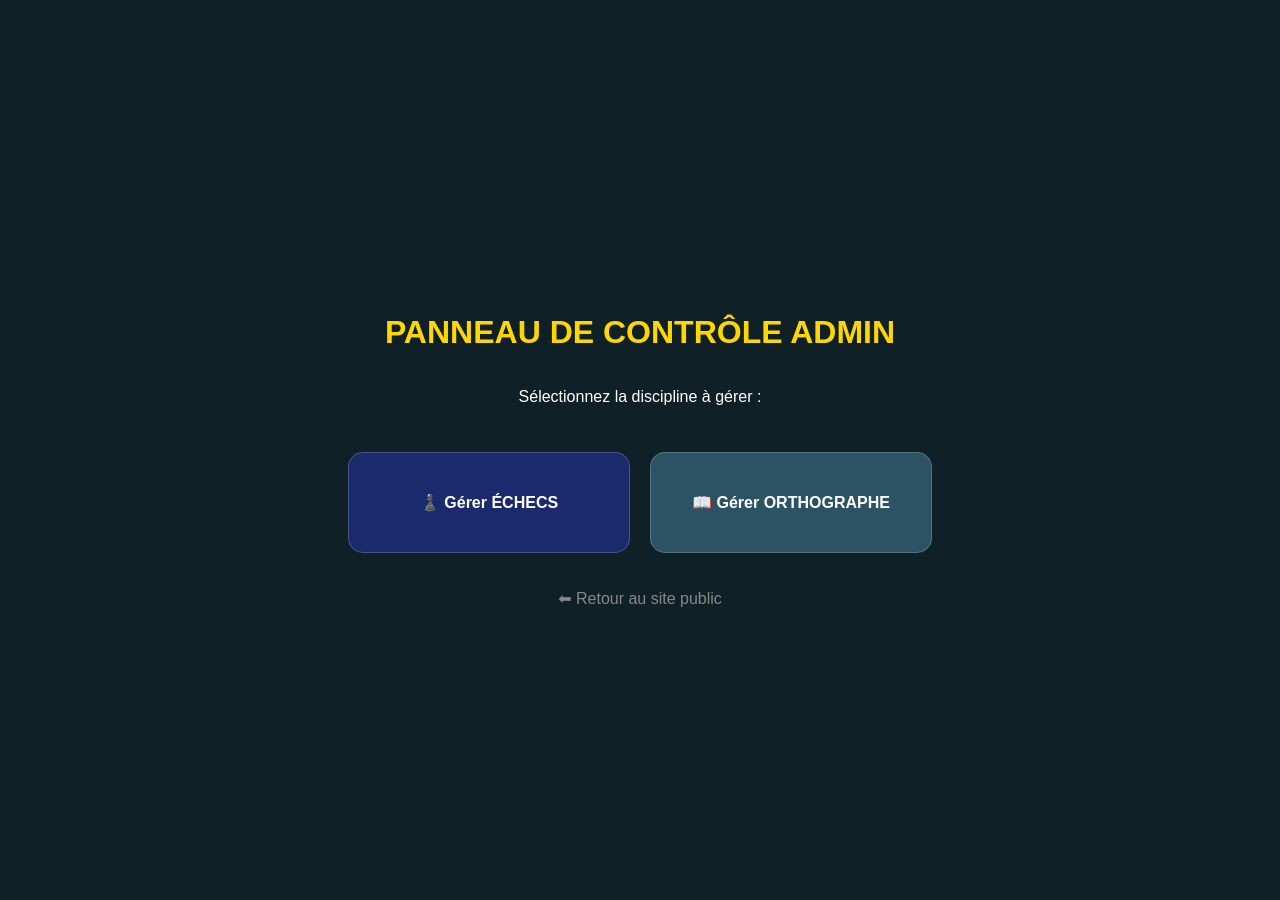
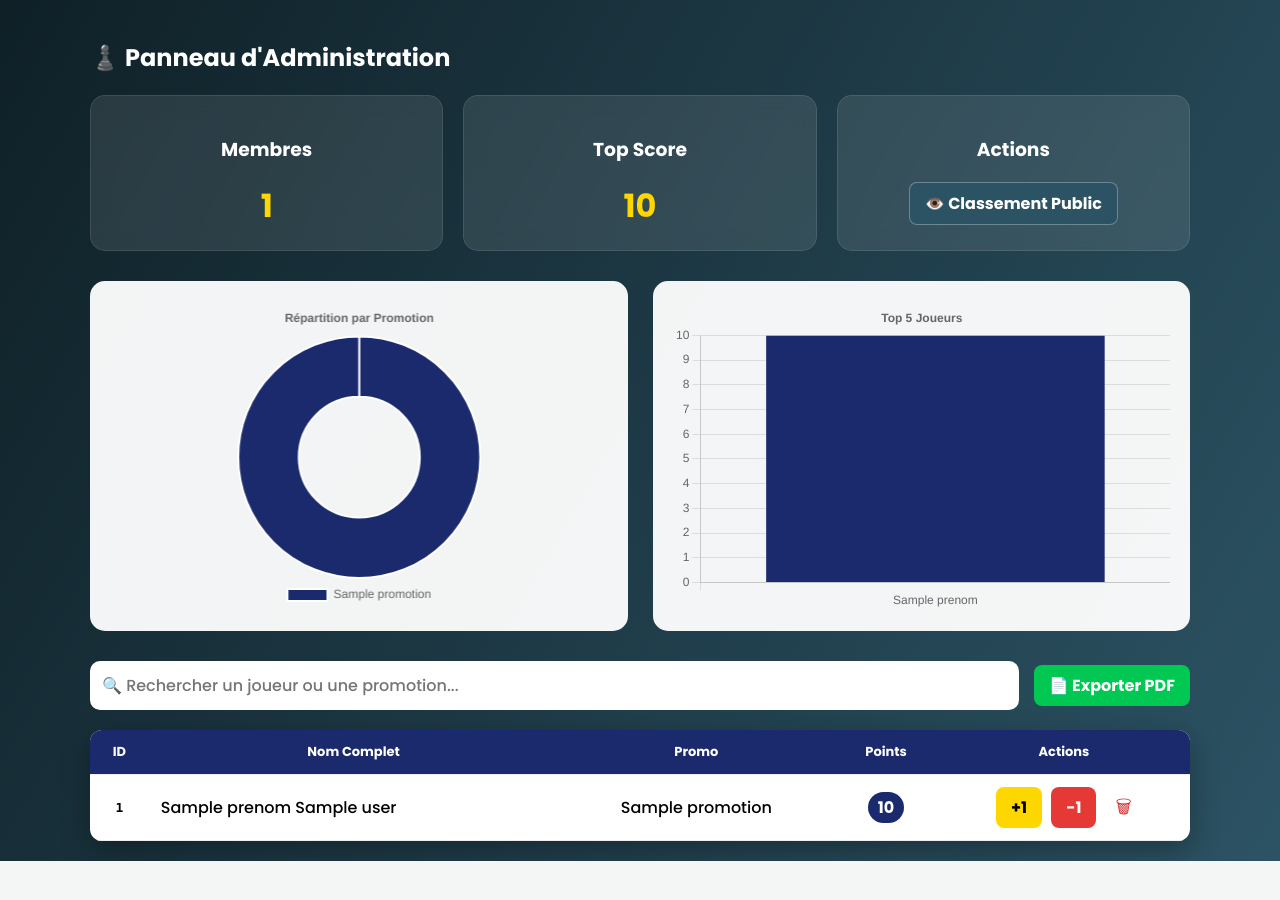
Before and after one commit to erno-ngoy/cee, a Flask app: page /admin in a window 1280 px wide. After the commit the page ends 861 px from the top, so only its background shows below. Run offline with Flask 3, Linux system fonts and the light colour scheme; tables that the repository leaves empty hold one stand-in row (values such as "Sample post"); a database or web service that is not in the repository returns one stand-in record (values such as "Sample title"); some libraries are stand-ins or nearby versions.

Commit message:
Correction d'un bug

```diff
--- a/app.py
+++ b/app.py
@@ -1,4 +1,4 @@
-from flask import Flask, render_template, request, redirect, send_file, render_template_string, url_for
+from flask import Flask, render_template, request, redirect, send_file, render_template_string
 import psycopg2
 import io
 import os
@@ -29,24 +29,26 @@ def notifier_activite(sujet, message_corps):
     """Version sécurisée pour éviter les erreurs 502 et timeouts Railway"""
     try:
         msg = MIMEText(message_corps)
-        msg['Subject'] = f"♟️ ESI : {sujet}"
+        msg['Subject'] = f"♟️ ESI ECHECS : {sujet}"
         msg['From'] = EMAIL_EXPEDITEUR
         msg['To'] = ", ".join(DESTINATAIRES)
 
+        # Timeout réduit à 2 secondes pour ne pas bloquer le serveur
         with smtplib.SMTP('smtp.gmail.com', 587, timeout=2) as serveur:
             serveur.starttls()
             serveur.login(EMAIL_EXPEDITEUR, MOT_DE_PASSE_APP)
             serveur.sendmail(EMAIL_EXPEDITEUR, DESTINATAIRES, msg.as_string())
     except Exception as e:
-        print(f"NOTIFICATION EMAIL IGNORÉE : {e}")
+        print(f"NOTIFICATION EMAIL IGNORÉE (Problème réseau Railway) : {e}")
 
 
 # =========================
-# GESTIONNAIRE D'ERREUR GLOBAL
+# GESTIONNAIRE D'ERREUR GLOBAL (AJOUTÉ)
 # =========================
 @app.errorhandler(Exception)
 def handle_exception(e):
-    print(f"ERREUR CAPTURÉE : {e}")
+    """Capture toutes les erreurs et affiche un message simple"""
+    print(f"ERREUR CAPTURÉE : {e}") # Visible uniquement dans tes logs Railway
     return """
     <div style="text-align:center; padding:50px; font-family:sans-serif; background:#0f2027; color:white; min-height:100vh; display:flex; flex-direction:column; align-items:center; justify-content:center;">
         <h1 style="color:#ffd700; font-size:40px;">♟️ Oups !</h1>
@@ -82,42 +84,8 @@ def get_db_connection():
 
 
 # =========================
-# TEMPLATES HTML INTÉGRÉS
+# DESIGN CARTE DE MEMBRE
 # =========================
-PORTAL_HTML = """
-<!DOCTYPE html>
-<html>
-<head>
-    <meta name="viewport" content="width=device-width, initial-scale=1.0">
-    <style>
-        body { background: #0f2027; font-family: 'Segoe UI', sans-serif; display: flex; flex-direction: column; align-items: center; justify-content: center; min-height: 100vh; margin: 0; color: white; text-align: center; }
-        .choice-container { display: flex; gap: 20px; flex-wrap: wrap; justify-content: center; padding: 20px; margin-top: 30px; }
-        .card { background: rgba(255,255,255,0.1); border: 1px solid rgba(255,255,255,0.2); border-radius: 20px; width: 280px; padding: 40px; text-align: center; cursor: pointer; transition: 0.3s; text-decoration: none; color: white; backdrop-filter: blur(10px); }
-        .card:hover { transform: translateY(-10px); background: rgba(255,255,255,0.2); border-color: #ffd700; }
-        .card h2 { color: #ffd700; margin: 15px 0; }
-        .icon { font-size: 50px; }
-    </style>
-</head>
-<body>
-    <h1>BIENVENUE À L'ESI</h1>
-    <p>Sélectionnez votre club pour vous inscrire ou voir le classement</p>
-    <div class="choice-container">
-        <a href="/echecs" class="card">
-            <div class="icon">♟️</div>
-            <h2>ÉCHECS</h2>
-            <p>Club d'Échecs ESI</p>
-        </a>
-        <a href="/orthographe" class="card">
-            <div class="icon">📖</div>
-            <h2>ORTHOGRAPHE</h2>
-            <p>Concours d'Épellation</p>
-        </a>
-    </div>
-    <a href="/admin" style="margin-top:50px; color:#555; text-decoration:none;">Accès Administration</a>
-</body>
-</html>
-"""
-
 SUCCESS_HTML = """
 <!DOCTYPE html>
 <html>
@@ -128,9 +96,9 @@ SUCCESS_HTML = """
         body { background: #0f2027; font-family: 'Segoe UI', sans-serif; display: flex; flex-direction: column; align-items: center; min-height: 100vh; margin: 0; padding: 20px; color: white; }
         #memberCard {
             background: white; color: #333; width: 340px; padding: 25px; border-radius: 20px;
-            box-shadow: 0 15px 35px rgba(0,0,0,0.5); text-align: center; border-top: 12px solid {{color}};
+            box-shadow: 0 15px 35px rgba(0,0,0,0.5); text-align: center; border-top: 12px solid #1a2a6c;
         }
-        .user-id { background: {{color}}; color: white; padding: 10px; border-radius: 8px; font-family: monospace; font-size: 18px; font-weight: bold; margin: 15px 0; }
+        .user-id { background: #1a2a6c; color: #ffd700; padding: 10px; border-radius: 8px; font-family: monospace; font-size: 18px; font-weight: bold; margin: 15px 0; }
         .qr-area img { width: 120px; height: 120px; }
         .actions { margin-top: 25px; display: flex; flex-direction: column; gap: 10px; width: 340px; }
         .btn { padding: 15px; border-radius: 12px; font-weight: bold; text-align: center; cursor: pointer; text-decoration: none; border: none; }
@@ -138,11 +106,11 @@ SUCCESS_HTML = """
 </head>
 <body>
     <div id="memberCard">
-        <h3 style="color:{{color}}; margin:0;">{{club_name}}</h3>
+        <h3 style="color:#1a2a6c; margin:0;">CLUB D'ÉCHECS ESI</h3>
         <p style="font-size:12px; color:#666;">CARTE OFFICIELLE</p>
         <div style="text-align:left; margin-top:15px;">
             <small style="color:#999; font-weight:bold;">NOM COMPLET</small><br>
-            <span style="font-weight:bold; color:{{color}};">{{prenom}} {{nom}}</span>
+            <span style="font-weight:bold; color:#1a2a6c;">{{prenom}} {{nom}}</span>
         </div>
         <div class="user-id">{{user_id}}</div>
         <div class="qr-area">
@@ -150,9 +118,8 @@ SUCCESS_HTML = """
         </div>
     </div>
     <div class="actions">
-        <button onclick="downloadCard()" class="btn" style="background:{{color}}; color:white;">📥 TÉLÉCHARGER LA CARTE (PNG)</button>
-        <a href="/classement_{{discipline}}" class="btn" style="background:rgba(255,255,255,0.1); color:white; border:1px solid white;">VOIR LE CLASSEMENT</a>
-        <a href="/" class="btn" style="color:white; opacity:0.6;">RETOUR ACCUEIL</a>
+        <button onclick="downloadCard()" class="btn" style="background:#ffd700; color:#000;">📥 TÉLÉCHARGER LA CARTE (PNG)</button>
+        <a href="/classement" class="btn" style="background:rgba(255,255,255,0.1); color:white; border:1px solid white;">VOIR LE CLASSEMENT</a>
     </div>
     <script>
         function downloadCard() {
@@ -170,200 +137,130 @@ SUCCESS_HTML = """
 
 
 # =========================
-# ROUTES PRINCIPALES
+# ROUTES
 # =========================
 
-@app.route('/')
-def portal():
-    return render_template_string(PORTAL_HTML)
-
-
-# --- SECTION ECHECS ---
-
-@app.route('/echecs', methods=['GET', 'POST'])
-def index_echecs():
+@app.route('/', methods=['GET', 'POST'])
+def index():
     if request.method == 'POST':
         nom = request.form['nom'].upper().strip()
         postnom = request.form['postnom'].upper().strip()
         prenom = request.form['prenom'].capitalize().strip()
         telephone = request.form['telephone'].strip()
         promotion = request.form['promotion']
-        conn = get_db_connection(); c = conn.cursor()
-        c.execute("SELECT user_id FROM users WHERE nom=%s AND postnom=%s AND prenom=%s", (nom, postnom, prenom))
-        existing = c.fetchone()
-        if existing:
-            user_id = existing[0]
-        else:
-            c.execute("SELECT COUNT(*) FROM users WHERE promotion = %s", (promotion,))
-            user_id = f"CHESS-{promotion}-{str(c.fetchone()[0] + 1).zfill(3)}"
-            c.execute("INSERT INTO users (user_id, nom, postnom, prenom, telephone, promotion) VALUES (%s,%s,%s,%s,%s,%s)", (user_id, nom, postnom, prenom, telephone, promotion))
-            conn.commit()
-            notifier_activite("Nouveau Membre Échecs", f"{prenom} {nom} ({promotion})")
-        conn.close()
-        return render_template_string(SUCCESS_HTML, user_id=user_id, prenom=prenom, nom=nom, color="#1a2a6c", club_name="CLUB D'ÉCHECS ESI", discipline="echecs")
-    return render_template('index.html', discipline='echecs', club_name="Club d'Échecs ESI")
+        try:
+            conn = get_db_connection()
+            c = conn.cursor()
+            c.execute("SELECT user_id FROM users WHERE nom=%s AND postnom=%s AND prenom=%s", (nom, postnom, prenom))
+            existing = c.fetchone()
+            if existing:
+                user_id = existing[0]
+            else:
+                c.execute("SELECT COUNT(*) FROM users WHERE promotion = %s", (promotion,))
+                user_id = f"{promotion}-{nom}-{str(c.fetchone()[0] + 1).zfill(3)}"
+                c.execute(
+                    "INSERT INTO users (user_id, nom, postnom, prenom, telephone, promotion) VALUES (%s,%s,%s,%s,%s,%s)",
+                    (user_id, nom, postnom, prenom, telephone, promotion))
+                conn.commit()
+                notifier_activite("Nouveau Membre", f"{prenom} {nom} ({promotion}) s'est inscrit.")
+            conn.close()
+            return render_template_string(SUCCESS_HTML, user_id=user_id, prenom=prenom, nom=nom, promotion=promotion)
+        except Exception as e:
+            # Cette erreur sera maintenant aussi capturée par le handler global si nécessaire
+            raise e
+    return render_template('index.html')
 
-
-@app.route('/classement_echecs')
-def classement_echecs():
-    conn = get_db_connection(); c = conn.cursor()
-    c.execute("SELECT prenom, nom, promotion, points FROM users ORDER BY points DESC")
-    members = c.fetchall(); conn.close()
-    return render_template('classement.html', members=members, discipline='echecs', club_name="Club d'Échecs ESI")
-
-
-# --- SECTION ORTHOGRAPHE ---
-
-@app.route('/orthographe', methods=['GET', 'POST'])
-def index_ortho():
-    if request.method == 'POST':
-        nom = request.form['nom'].upper().strip()
-        postnom = request.form['postnom'].upper().strip()
-        prenom = request.form['prenom'].capitalize().strip()
-        telephone = request.form['telephone'].strip()
-        promotion = request.form['promotion']
-        conn = get_db_connection(); c = conn.cursor()
-        c.execute("SELECT user_id FROM users_ortho WHERE nom=%s AND postnom=%s AND prenom=%s", (nom, postnom, prenom))
-        existing = c.fetchone()
-        if existing:
-            user_id = existing[0]
-        else:
-            c.execute("SELECT COUNT(*) FROM users_ortho WHERE promotion = %s", (promotion,))
-            user_id = f"ORTHO-{promotion}-{str(c.fetchone()[0] + 1).zfill(3)}"
-            c.execute("INSERT INTO users_ortho (user_id, nom, postnom, prenom, telephone, promotion) VALUES (%s,%s,%s,%s,%s,%s)", (user_id, nom, postnom, prenom, telephone, promotion))
-            conn.commit()
-            notifier_activite("Nouveau Membre Ortho", f"{prenom} {nom} ({promotion})")
-        conn.close()
-        return render_template_string(SUCCESS_HTML, user_id=user_id, prenom=prenom, nom=nom, color="#2c5364", club_name="ESI ORTHOGRAPHE", discipline="ortho")
-    return render_template('index.html', discipline='ortho', club_name="ESI Orthographe & Épellation")
-
-
-@app.route('/classement_ortho')
-def classement_ortho():
-    conn = get_db_connection(); c = conn.cursor()
-    c.execute("SELECT prenom, nom, promotion, points FROM users_ortho ORDER BY points DESC")
-    members = c.fetchall(); conn.close()
-    return render_template('classement.html', members=members, discipline='ortho', club_name="ESI Orthographe & Épellation")
-
-
-# =========================
-# ADMINISTRATION MIXTE
-# =========================
 
 @app.route('/admin')
 @auth.login_required
-def admin_portal():
-    return """
-    <body style="background:#0f2027; color:white; font-family:sans-serif; text-align:center; padding:50px; display:flex; flex-direction:column; align-items:center; justify-content:center; min-height:100vh; margin:0;">
-        <h1 style="color:#ffd700;">PANNEAU DE CONTRÔLE ADMIN</h1>
-        <p>Sélectionnez la discipline à gérer :</p>
-        <div style="display:flex; gap:20px; justify-content:center; margin-top:30px; flex-wrap:wrap;">
-            <a href="/admin_echecs" style="padding:40px; background:#1a2a6c; color:white; text-decoration:none; border-radius:15px; width:200px; font-weight:bold; border: 1px solid rgba(255,255,255,0.2);">♟️ Gérer ÉCHECS</a>
-            <a href="/admin_ortho" style="padding:40px; background:#2c5364; color:white; text-decoration:none; border-radius:15px; width:200px; font-weight:bold; border: 1px solid rgba(255,255,255,0.2);">📖 Gérer ORTHOGRAPHE</a>
-        </div>
-        <br><br><a href="/" style="color:#888; text-decoration:none;">⬅ Retour au site public</a>
-    </body>
-    """
-
-@app.route('/admin_echecs')
-@auth.login_required
-def admin_echecs():
-    conn = get_db_connection(); c = conn.cursor()
+def admin():
+    conn = get_db_connection()
+    c = conn.cursor()
     c.execute("SELECT id, user_id, nom, postnom, prenom, telephone, promotion, points FROM users ORDER BY points DESC")
-    users = c.fetchall(); conn.close()
-    return render_template('admin.html', users=users, title="Administration Échecs", discipline="echecs")
-
-@app.route('/admin_ortho')
-@auth.login_required
-def admin_ortho():
-    conn = get_db_connection(); c = conn.cursor()
-    c.execute("SELECT id, user_id, nom, postnom, prenom, telephone, promotion, points FROM users_ortho ORDER BY points DESC")
-    users = c.fetchall(); conn.close()
-    return render_template('admin.html', users=users, title="Administration Orthographe", discipline="ortho")
+    users = c.fetchall()
+    conn.close()
+    return render_template('admin.html', users=users)
 
 
-# --- ACTIONS POINTS (ECHECS) ---
 @app.route('/add_point/<int:id>')
 @auth.login_required
 def add_point(id):
-    conn = get_db_connection(); c = conn.cursor()
+    conn = get_db_connection()
+    c = conn.cursor()
     c.execute("UPDATE users SET points = points + 1 WHERE id = %s", (id,))
-    conn.commit(); conn.close()
-    return redirect('/admin_echecs')
+    conn.commit()
+    conn.close()
+    return redirect('/admin')
+
 
 @app.route('/remove_point/<int:id>')
 @auth.login_required
 def remove_point(id):
-    conn = get_db_connection(); c = conn.cursor()
+    conn = get_db_connection()
+    c = conn.cursor()
     c.execute("UPDATE users SET points = GREATEST(0, points - 1) WHERE id = %s", (id,))
-    conn.commit(); conn.close()
-    return redirect('/admin_echecs')
-
-@app.route('/delete_echecs/<int:id>')
-@auth.login_required
-def delete_echecs(id):
-    conn = get_db_connection(); c = conn.cursor()
-    c.execute("DELETE FROM users WHERE id = %s", (id,))
-    conn.commit(); conn.close()
-    return redirect('/admin_echecs')
+    conn.commit()
+    conn.close()
+    return redirect('/admin')
 
 
-# --- ACTIONS POINTS (ORTHO) ---
-@app.route('/add_point_ortho/<int:id>')
+@app.route('/export_pdf')
 @auth.login_required
-def add_point_ortho(id):
-    conn = get_db_connection(); c = conn.cursor()
-    c.execute("UPDATE users_ortho SET points = points + 1 WHERE id = %s", (id,))
-    conn.commit(); conn.close()
-    return redirect('/admin_ortho')
+def export_pdf():
+    try:
+        conn = get_db_connection()
+        c = conn.cursor()
+        c.execute("SELECT user_id, nom, postnom, prenom, points, promotion FROM users ORDER BY points DESC")
+        users = c.fetchall()
+        conn.close()
 
-@app.route('/remove_point_ortho/<int:id>')
-@auth.login_required
-def remove_point_ortho(id):
-    conn = get_db_connection(); c = conn.cursor()
-    c.execute("UPDATE users_ortho SET points = GREATEST(0, points - 1) WHERE id = %s", (id,))
-    conn.commit(); conn.close()
-    return redirect('/admin_ortho')
+        buffer = io.BytesIO()
+        doc = SimpleDocTemplate(buffer, pagesize=A4)
+        elements = []
+        styles = getSampleStyleSheet()
 
-@app.route('/delete_ortho/<int:id>')
-@auth.login_required
-def delete_ortho(id):
-    conn = get_db_connection(); c = conn.cursor()
-    c.execute("DELETE FROM users_ortho WHERE id = %s", (id,))
-    conn.commit(); conn.close()
-    return redirect('/admin_ortho')
+        elements.append(Paragraph("LISTE DES MEMBRES - CLUB D'ÉCHECS ESI", styles['Title']))
+
+        data = [["ID UNIQUE", "NOM & PRÉNOM", "PROMO", "PTS"]]
+        for u in users:
+            data.append([u[0], f"{u[1]} {u[3]}", u[5], str(u[4])])
+
+        t = Table(data, colWidths=[4 * cm, 8 * cm, 3 * cm, 2 * cm])
+        t.setStyle(TableStyle([
+            ('BACKGROUND', (0, 0), (-1, 0), colors.HexColor("#1a2a6c")),
+            ('TEXTCOLOR', (0, 0), (-1, 0), colors.whitesmoke),
+            ('ALIGN', (0, 0), (-1, -1), 'CENTER'),
+            ('GRID', (0, 0), (-1, -1), 1, colors.black),
+            ('FONTSIZE', (0, 0), (-1, 0), 12),
+            ('BOTTOMPADDING', (0, 0), (-1, 0), 12),
+        ]))
+        elements.append(t)
+        doc.build(elements)
+        buffer.seek(0)
+        return send_file(buffer, as_attachment=True, download_name="membres_echecs_esi.pdf", mimetype="application/pdf")
+    except Exception as e:
+        raise e
 
 
-# --- EXPORTS PDF ---
+@app.route('/delete/<int:id>')
+@auth.login_required
+def delete(id):
+    conn = get_db_connection()
+    c = conn.cursor()
+    c.execute("DELETE FROM users WHERE id = %s", (id,))
+    conn.commit()
+    conn.close()
+    return redirect('/admin')
 
-@app.route('/export_pdf_echecs')
-@auth.login_required
-def export_pdf_echecs():
-    return generate_pdf_report("users", "CLUB D'ÉCHECS ESI")
 
-@app.route('/export_pdf_ortho')
-@auth.login_required
-def export_pdf_ortho():
-    return generate_pdf_report("users_ortho", "ESI ORTHOGRAPHE & EPELATION")
-
-def generate_pdf_report(table_name, title):
-    conn = get_db_connection(); c = conn.cursor()
-    c.execute(f"SELECT user_id, nom, postnom, prenom, points, promotion FROM {table_name} ORDER BY points DESC")
-    users = c.fetchall(); conn.close()
-    buffer = io.BytesIO()
-    doc = SimpleDocTemplate(buffer, pagesize=A4)
-    elements = []
-    styles = getSampleStyleSheet()
-    elements.append(Paragraph(f"LISTE DES MEMBRES - {title}", styles['Title']))
-    data = [["ID UNIQUE", "NOM & PRÉNOM", "PROMO", "PTS"]]
-    for u in users:
-        data.append([u[0], f"{u[1]} {u[3]}", u[5], str(u[4])])
-    t = Table(data, colWidths=[4 * cm, 8 * cm, 3 * cm, 2 * cm])
-    t.setStyle(TableStyle([('BACKGROUND', (0, 0), (-1, 0), colors.HexColor("#1a2a6c")), ('TEXTCOLOR', (0, 0), (-1, 0), colors.whitesmoke), ('ALIGN', (0, 0), (-1, -1), 'CENTER'), ('GRID', (0, 0), (-1, -1), 1, colors.black)]))
-    elements.append(t)
-    doc.build(elements)
-    buffer.seek(0)
-    return send_file(buffer, as_attachment=True, download_name=f"membres_{table_name}.pdf", mimetype="application/pdf")
+@app.route('/classement')
+def classement():
+    conn = get_db_connection()
+    c = conn.cursor()
+    c.execute("SELECT prenom, nom, promotion, points FROM users ORDER BY points DESC")
+    members = c.fetchall()
+    conn.close()
+    return render_template('classement.html', members=members)
 
 
 if __name__ == '__main__':
--- a/templates/admin.html
+++ b/templates/admin.html
@@ -2,7 +2,7 @@
 <html lang="fr">
 <head>
     <meta charset="UTF-8">
-    <title>Administration - {{ title }}</title>
+    <title>Administration - ESI Échecs</title>
     <meta name="viewport" content="width=device-width, initial-scale=1.0">
     <link href="https://fonts.googleapis.com/css2?family=Poppins:wght@300;500;700&display=swap" rel="stylesheet">
     <script src="https://cdn.jsdelivr.net/npm/chart.js"></script>
@@ -39,10 +39,7 @@
 <body>
 
 <div class="container">
-    <div style="display: flex; justify-content: space-between; align-items: center;">
-        <h2>{% if discipline == 'echecs' %}♟️{% else %}📖{% endif %} {{ title }}</h2>
-        <a href="/" style="color: #ffd700; text-decoration: none; font-weight: bold;">⬅ Retour au Portail</a>
-    </div>
+    <h2>♟️ Panneau d'Administration</h2>
 
     <div class="dashboard-grid">
         <div class="stat-card"><h3>Membres</h3><div class="value">{{ users|length }}</div></div>
@@ -57,7 +54,7 @@
 
     <div class="top-bar">
         <input type="text" id="searchInput" placeholder="🔍 Rechercher un joueur ou une promotion...">
-        <a href="/export_pdf_{{ discipline }}" class="btn btn-pdf">📄 Exporter PDF</a>
+        <a href="/export_pdf" class="btn btn-pdf">📄 Exporter PDF</a>
     </div>
 
     <table id="usersTable">
@@ -72,15 +69,9 @@
                 <td>{{ user[6] }}</td>
                 <td><span class="pts-badge">{{ user[7] }}</span></td>
                 <td>
-                    {% if discipline == 'echecs' %}
-                        <a class="btn btn-win" href="/add_point/{{ user[0] }}">+1</a>
-                        <a class="btn btn-loss" href="/remove_point/{{ user[0] }}">-1</a>
-                    {% else %}
-                        <a class="btn btn-win" href="/add_point_ortho/{{ user[0] }}">+1</a>
-                        <a class="btn btn-loss" href="/remove_point_ortho/{{ user[0] }}">-1</a>
-                    {% endif %}
-
-                    <a href="/delete_{{ discipline }}/{{ user[0] }}" onclick="return confirm('Supprimer ?')" style="color:#d32f2f; margin-left:15px; text-decoration:none; font-size:18px;">🗑</a>
+                    <a class="btn btn-win" href="/add_point/{{ user[0] }}">+1</a>
+                    <a class="btn btn-loss" href="/remove_point/{{ user[0] }}">-1</a>
+                    <a href="/delete/{{ user[0] }}" onclick="return confirm('Supprimer ?')" style="color:#d32f2f; margin-left:15px; text-decoration:none; font-size:18px;">🗑</a>
                 </td>
             </tr>
             {% endfor %}
@@ -99,6 +90,7 @@
             '#9c27b0', '#3f51b5', '#009688', '#ff5722', '#795548',
             '#607d8b', '#e91e63', '#4caf50', '#ffeb3b', '#2196f3'
         ];
+        // Si on a plus de catégories que de couleurs de base, on répète avec une nuance différente ou on complète
         let palette = [];
         for(let i=0; i<num; i++) {
             palette.push(baseColors[i % baseColors.length]);
@@ -139,7 +131,7 @@
             datasets: [{
                 label: 'Points',
                 data: top5.map(u => u.pts),
-                backgroundColor: generateColors(top5.length)
+                backgroundColor: generateColors(top5.length) // Chaque barre aura sa propre couleur
             }]
         },
         options: {
@@ -147,7 +139,7 @@
             maintainAspectRatio: false,
             plugins: {
                 title: { display: true, text: 'Top 5 Joueurs' },
-                legend: { display: false }
+                legend: { display: false } // Pas besoin de légende pour les points ici
             },
             scales: {
                 y: { beginAtZero: true }
```
Also changed, not shown: templates/classement.html (+3 -24 lines), templates/index.html (+13 -21 lines).
